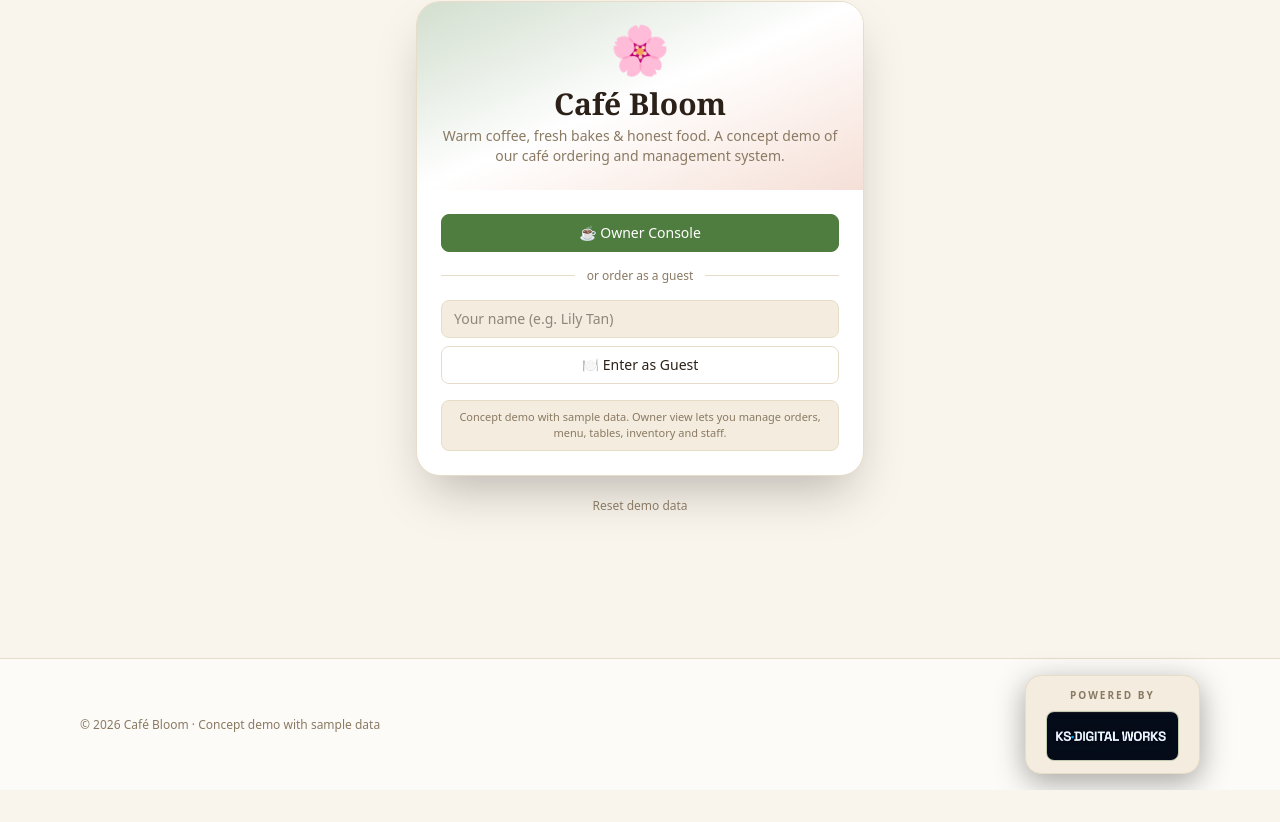
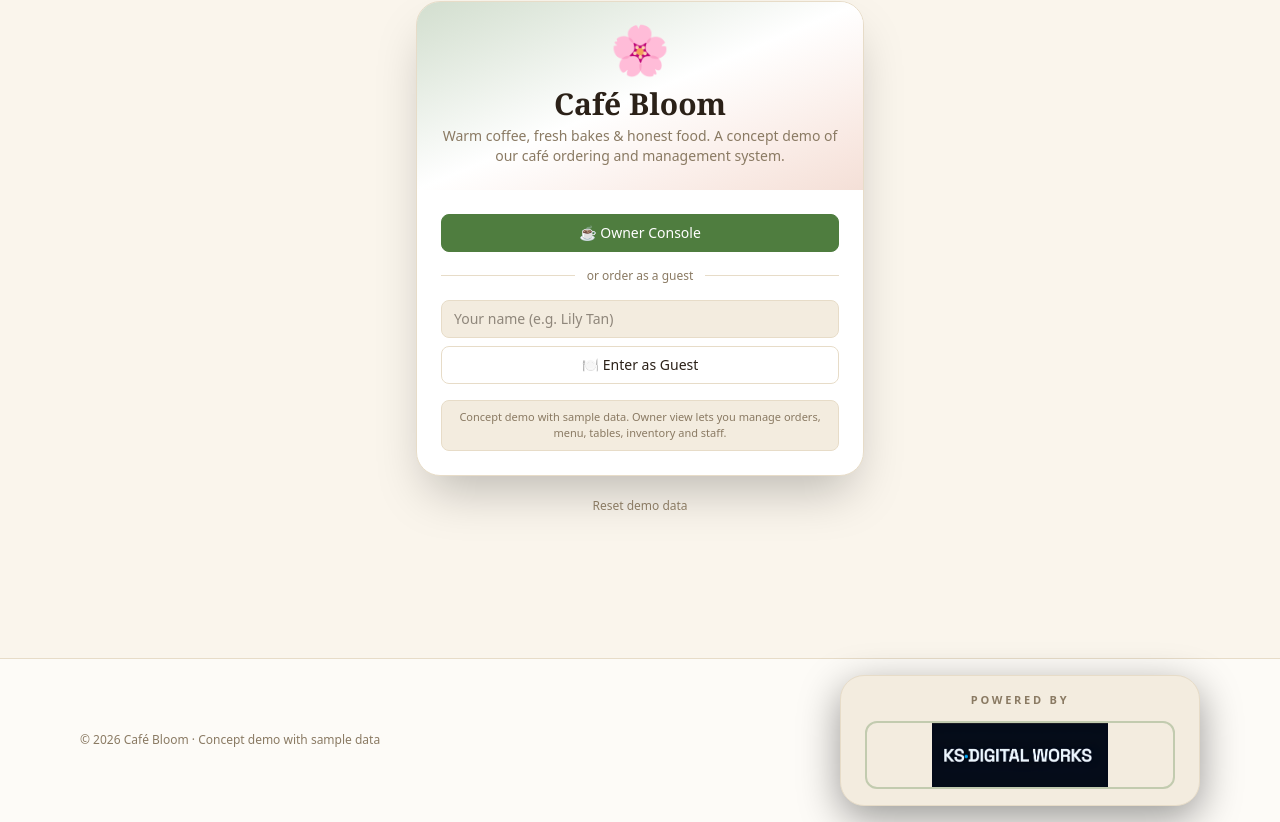
Before and after one commit to KuroShion/cafe-bloom-demo, a React (Vite) app: page / in a window 1280 px wide. Shown: the part 205-1027 px from the top of the page. Before the commit the page ends 995 px from the top, so only its background shows below. Built offline with nearby package versions, Linux system fonts and the light colour scheme.

Commit message:
Widen footer KS Digital badge to banner size

```diff
--- a/src/App.tsx
+++ b/src/App.tsx
@@ -229,11 +229,11 @@ function Footer({ cafeName }: { cafeName: string }) {
           href="https://ks-digital-works.vercel.app/"
           target="_blank"
           rel="noopener noreferrer"
-          className="group flex flex-col items-center gap-2 rounded-2xl border border-line bg-panel-2 px-5 py-3 shadow-[0_8px_30px_rgba(0,0,0,0.35)] transition-all duration-300 hover:-translate-y-0.5 hover:border-accent/50"
+          className="group flex w-[360px] max-w-full flex-col items-center gap-3 rounded-3xl border border-line bg-panel-2 px-6 py-4 shadow-[0_12px_40px_rgba(0,0,0,0.4)] transition-all duration-300 hover:-translate-y-1 hover:border-accent/50 hover:shadow-[0_16px_50px_rgba(0,0,0,0.5)]"
         >
-          <span className="text-[10px] font-semibold uppercase tracking-[0.2em] text-muted">Powered by</span>
-          <span className="block w-fit overflow-hidden rounded-lg border border-accent/30">
-            <img src="/ks-logo.png" alt="KS Digital" className="block h-12 w-auto transition-transform duration-300 group-hover:scale-105" />
+          <span className="text-[11px] font-semibold uppercase tracking-[0.25em] text-muted">Powered by</span>
+          <span className="block w-full overflow-hidden rounded-xl border-2 border-accent/30">
+            <img src="/ks-logo.png" alt="KS Digital" className="block h-16 w-auto mx-auto transition-transform duration-300 group-hover:scale-105" />
           </span>
         </a>
       </div>
```
